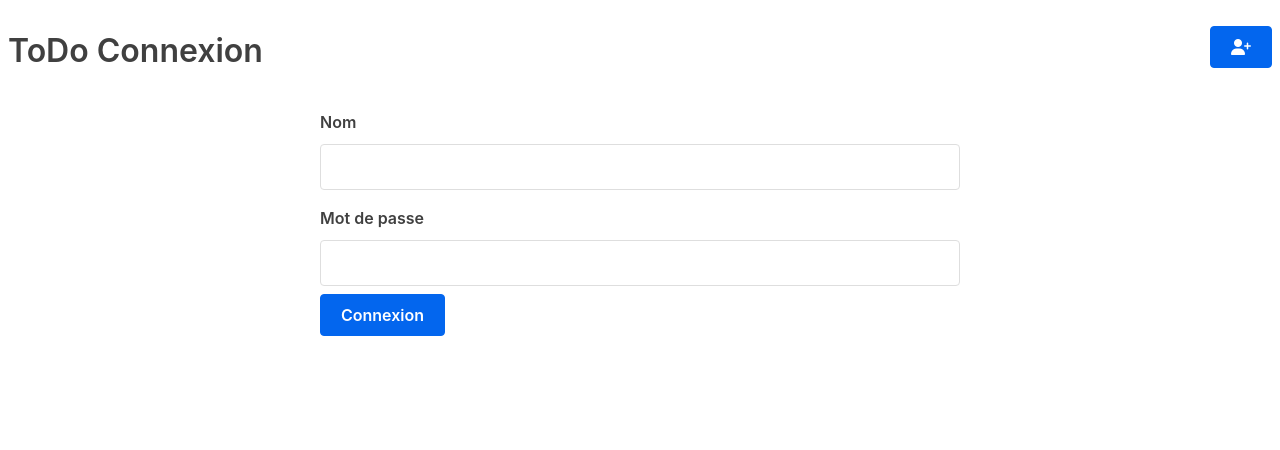
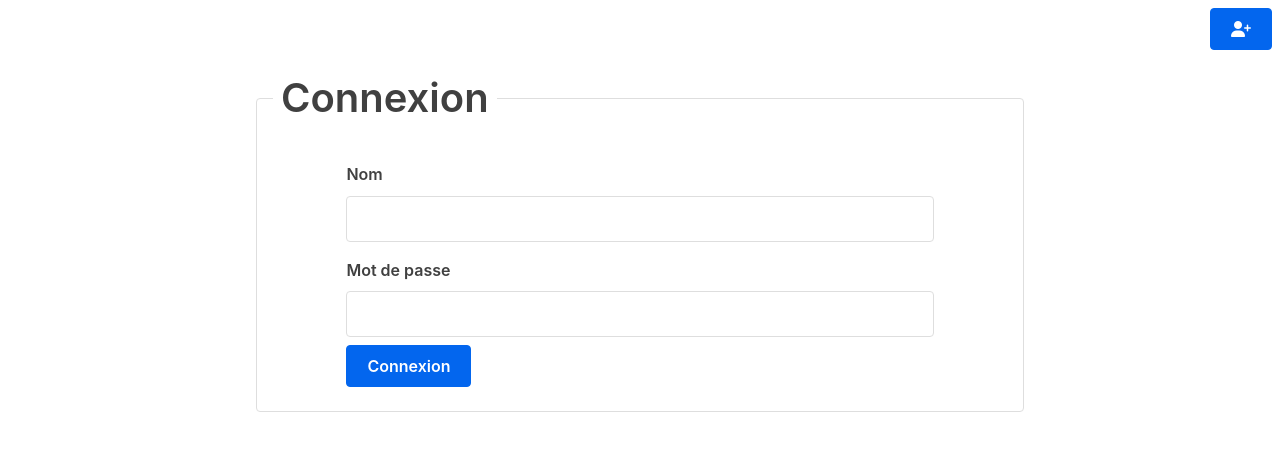
Before and after one commit to DavidDuveau/todo-connexion, a React (Create React App) app: page / in a window 1280 px wide. Shown: the top 450 px of the page. Built offline with nearby package versions, Linux system fonts and the light colour scheme.

Commit message:
css update

```diff
--- a/src/App.css
+++ b/src/App.css
@@ -1,6 +1,36 @@
 header {
   display: flex;
-  justify-content: space-between;
-  align-items: center;
+  justify-content: right;
   margin: 0.5em;
 }
+
+#logged {
+  display: flex;
+  justify-content: space-between;
+  margin: 0.5em;
+}
+
+fieldset {
+  width: 60%;
+  margin: auto;
+  background-color: rgba(255, 255, 255, 0.781);
+}
+
+legend {
+  font-size: 2.5em;
+}
+
+.checked {
+  color: lightgrey;
+  text-decoration: line-through;
+}
+
+#table {
+  width: 80%;
+  margin: 0 auto;
+}
+
+form {
+  width: 80%;
+  margin: 0 auto;
+}
--- a/src/App.js
+++ b/src/App.js
@@ -16,7 +16,10 @@ class App extends Component {
         id: 1,
         username: "David",
         pwd: "1234",
-        tasks: [],
+        tasks: [
+          { task: "faire la vaisselle", checked: true },
+          { task: "coder", checked: false },
+        ],
       },
       {
         id: 2,
@@ -132,7 +135,6 @@ class App extends Component {
         {this.state.isClicked ? (
           <div>
             <header>
-              <h2>Inscription</h2>
               <SubscribeButton
                 handleClickSubscribe={this.handleClickSubscribe}
               />
@@ -150,24 +152,25 @@ class App extends Component {
           <div>
             {this.state.connectedUser.hasOwnProperty("id") ? (
               <div>
-                <header>
+                <header id="logged">
                   <ShowLoggedin login={this.state.connectedUser} />
                   <LogoutButton handleLogout={this.handleLogout} />
                 </header>
                 <main>
-                  <h1>To Do List</h1>
+                  <fieldset>
+                    <legend>ToDo List</legend>
                     <Form handleSubmitTask={this.handleSubmitTask} />
                     <Table
                       taskData={this.state.connectedUser.tasks}
                       deleteTickedTasks={this.deleteTickedTasks}
                       handleCheck={this.handleCheck}
                     />
+                  </fieldset>
                 </main>
               </div>
             ) : (
               <div>
                 <header>
-                  <h2>ToDo Connexion</h2>
                   <SubscribeButton
                     handleClickSubscribe={this.handleClickSubscribe}
                   />
--- a/src/Connect.js
+++ b/src/Connect.js
@@ -26,6 +26,8 @@ class Connect extends Component {
     const { userName, passWord } = this.state;
 
     return (
+      <fieldset>
+        <legend>Connexion</legend>
         <form onSubmit={this.submitConnection}>
           <label htmlFor="userName">Nom</label>
           <input
@@ -46,6 +48,7 @@ class Connect extends Component {
           />
           <input type="submit" value="Connexion" />
         </form>
+      </fieldset>
     );
   }
 }
--- a/src/Form.css
+++ /dev/null
@@ -1,4 +0,0 @@
-form {
-  width: 50%;
-  margin: 0 auto;
-}
--- a/src/Form.js
+++ b/src/Form.js
@@ -1,5 +1,4 @@
 import React, { Component } from "react";
-import "./Form.css";
 
 class Form extends Component {
   initialState = {
--- a/src/Subscribe.js
+++ b/src/Subscribe.js
@@ -64,7 +64,8 @@ class Subscribe extends Component {
     console.log(this.state);
     return (
       <div>
-        <main>
+        <fieldset>
+          <legend>Inscription</legend>
           <form onSubmit={this.handleSubmitUser}>
             <label htmlFor="username">
               Nom
@@ -101,7 +102,7 @@ class Subscribe extends Component {
 
             <input type="submit" value="Valider" />
           </form>
-        </main>
+        </fieldset>
       </div>
     );
   }
--- a/src/Table.css
+++ /dev/null
@@ -1,9 +0,0 @@
-.checked {
-  color: lightgrey;
-  text-decoration: line-through;
-}
-
-#table {
-  width: 50%;
-  margin: 0 auto;
-}
--- a/src/Table.js
+++ b/src/Table.js
@@ -1,5 +1,4 @@
 import React, { Component } from "react";
-import "./Table.css";
 
 const TBody = (props) => {
   const handleCheck = (event) => {
```
Lines whose indentation alone changed are shown as unchanged.
